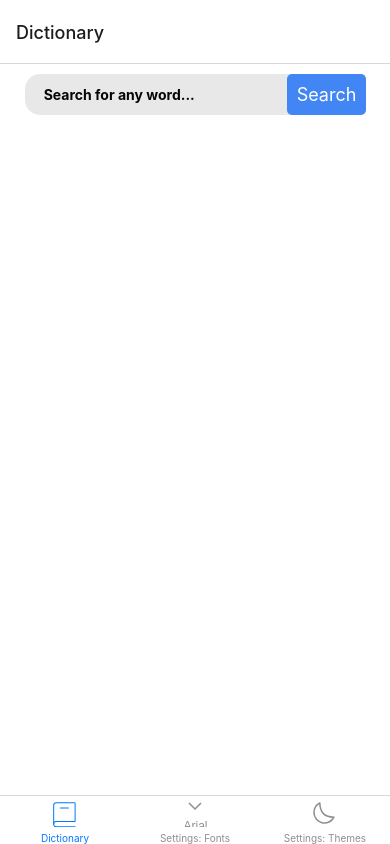
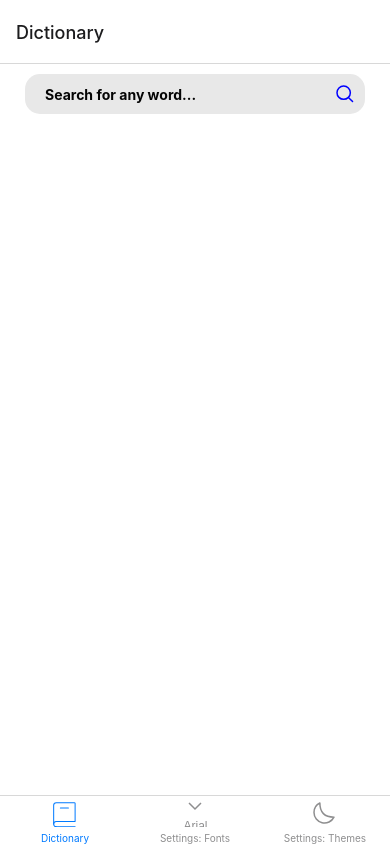
Before and after one commit to kmxtaylor/Dictionary, a React Native app: screen /Home in a window 390 px wide. Built offline with nearby package versions, Linux system fonts and the light colour scheme.

Commit message:
Deleted search button and replaced it with the search icon

```diff
--- a/src/screens/HomeScreen.js
+++ b/src/screens/HomeScreen.js
@@ -2,6 +2,7 @@ import React, { useState } from 'react';
 import { View, Text, TextInput, StyleSheet, TouchableOpacity } from 'react-native';
 import axios from 'axios';
 import { FlatList, ScrollView } from 'react-native-gesture-handler';
+import IconSearch from '../../components/svgs/IconSearch';
 
 const HomeScreen = () => {
   const [word, setWord] = useState('');
@@ -29,7 +30,7 @@ const HomeScreen = () => {
 
         // Mapping through the definitions array and formatting each definition.
         const formattedDefinitions = definitions.map((def, index) => {
-          // Adding the index number to each definition.
+          // Adding the bullet point to each definition.
           return `\u2022 ${def.definition}`;
         });
 
@@ -67,10 +68,10 @@ const HomeScreen = () => {
           onChangeText={text => setWord(text)}
         />
         <TouchableOpacity style={styles.searchButton} onPress={handleSearch}>
-          <Text style={styles.searchButtonText}>Search</Text>
+          {/* <Text style={styles.searchButtonText}>Search</Text> */}
+          <IconSearch color="blue" width={18} height={18} />
         </TouchableOpacity>
       </View>
-
         {definition ? (
           <View style={styles.definitionContainer}>
             <Text style={styles.searchedWord}>{searchedWord}</Text>
@@ -108,9 +109,13 @@ const styles = StyleSheet.create({
     fontWeight: 'bold',
   },
   searchButton: {
-    backgroundColor: '#4285f4' ,
+    //backgroundColor: '#4285f4' ,
     padding: 10,
     borderRadius: 5,
+    alignItems: 'center', // Add this line to center the icon horizontally
+    justifyContent: 'center', // Add this line to center the icon vertically
+    width: 40, // Adjust the width to your preference
+    height: 40, // Adjust the height to your preference
   },
   searchButtonText: {
     color: '#fff',
```
